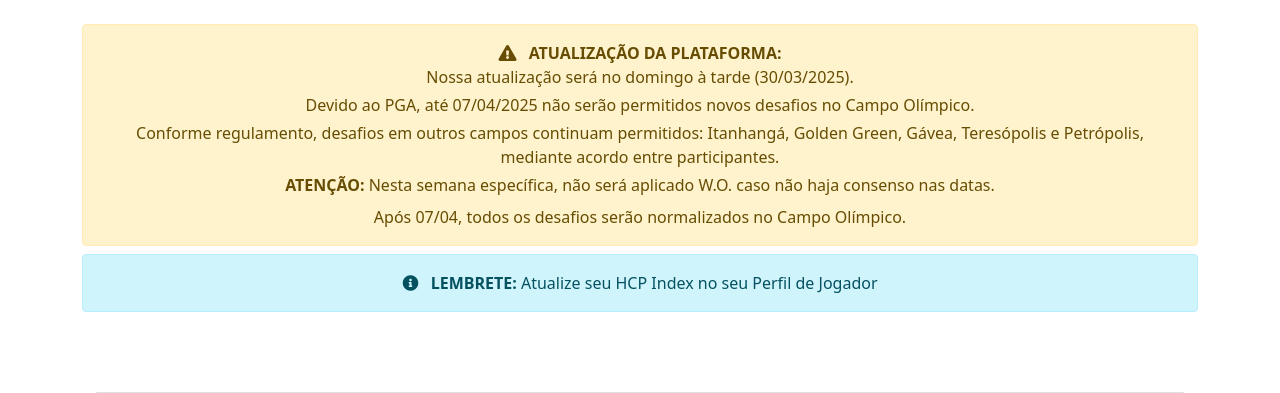
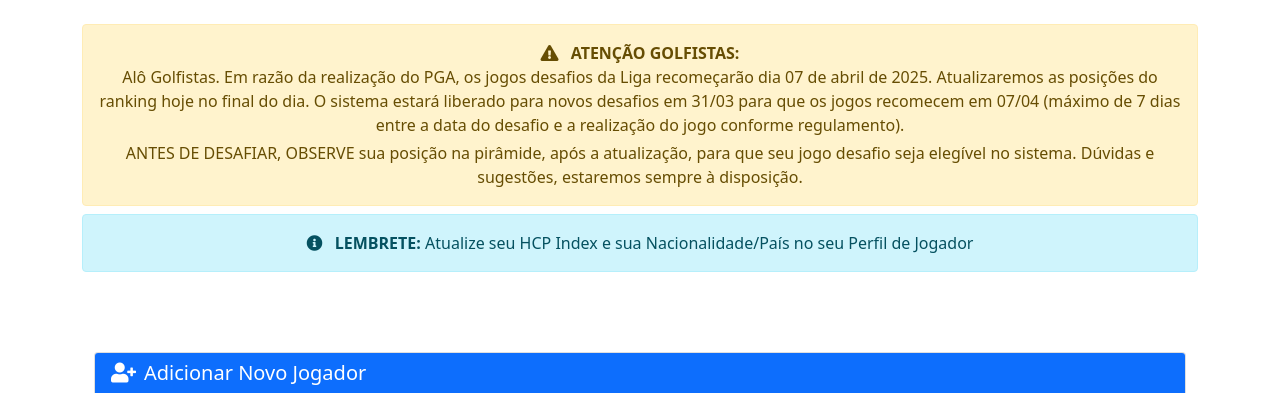
Before and after one commit to mauroto1000/ligaolimpicadegolfe, a Flask app: page /add_player in a window 1280 px wide. Shown: the part 56-449 px from the top of the page. Run offline with Flask 3, Linux system fonts and the light colour scheme.

Commit message:
Alteração dos avisos e alertas

```diff
--- a/templates/base.html
+++ b/templates/base.html
@@ -233,18 +233,15 @@
         <!-- Aviso sobre suspensão parcial de desafios -->
         <div class="alert alert-warning text-center mb-2" role="alert">
             <i class="fas fa-exclamation-triangle me-2"></i>
-            <strong>ATUALIZAÇÃO DA PLATAFORMA:</strong>
-            <p class="mb-1">Nossa atualização será no domingo à tarde (30/03/2025).</p>
-            <p class="mb-1">Devido ao PGA, até 07/04/2025 não serão permitidos novos desafios no Campo Olímpico.</p>
-            <p class="mb-1">Conforme regulamento, desafios em outros campos continuam permitidos: Itanhangá, Golden Green, Gávea, Teresópolis e Petrópolis, mediante acordo entre participantes.</p>
-            <p class="mb-2"><strong>ATENÇÃO:</strong> Nesta semana específica, não será aplicado W.O. caso não haja consenso nas datas.</p>
-            <p class="mb-0">Após 07/04, todos os desafios serão normalizados no Campo Olímpico.</p>
+            <strong>ATENÇÃO GOLFISTAS:</strong>
+            <p class="mb-1">Alô Golfistas. Em razão da realização do PGA, os jogos desafios da Liga recomeçarão dia 07 de abril de 2025. Atualizaremos as posições do ranking hoje no final do dia. O sistema estará liberado para novos desafios em 31/03 para que os jogos recomecem em 07/04 (máximo de 7 dias entre a data do desafio e a realização do jogo conforme regulamento).</p>
+            <p class="mb-0">ANTES DE DESAFIAR, OBSERVE sua posição na pirâmide, após a atualização, para que seu jogo desafio seja elegível no sistema. Dúvidas e sugestões, estaremos sempre à disposição.</p>
         </div>
 
         <!-- Novo aviso sobre atualização de HCP Index -->
         <div class="alert alert-info text-center" role="alert">
             <i class="fas fa-info-circle me-2"></i>
-            <strong>LEMBRETE:</strong> Atualize seu HCP Index no seu Perfil de Jogador
+            <strong>LEMBRETE:</strong> Atualize seu HCP Index e sua Nacionalidade/País no seu Perfil de Jogador
             {% if session.user_id and not session.is_admin %}
             <a href="{{ url_for('player_detail', player_id=session.user_id) }}" class="alert-link ms-2">
                 <i class="fas fa-arrow-right"></i> Acessar meu perfil
```
